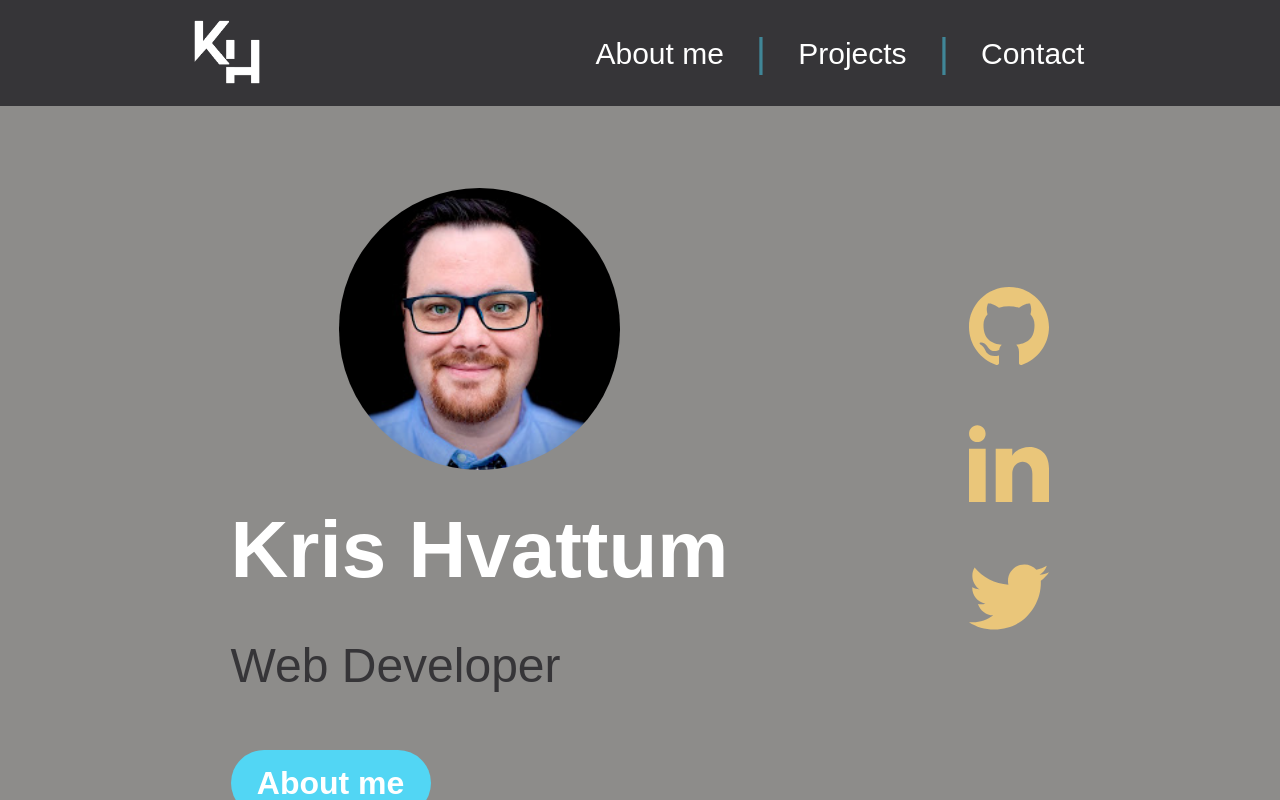
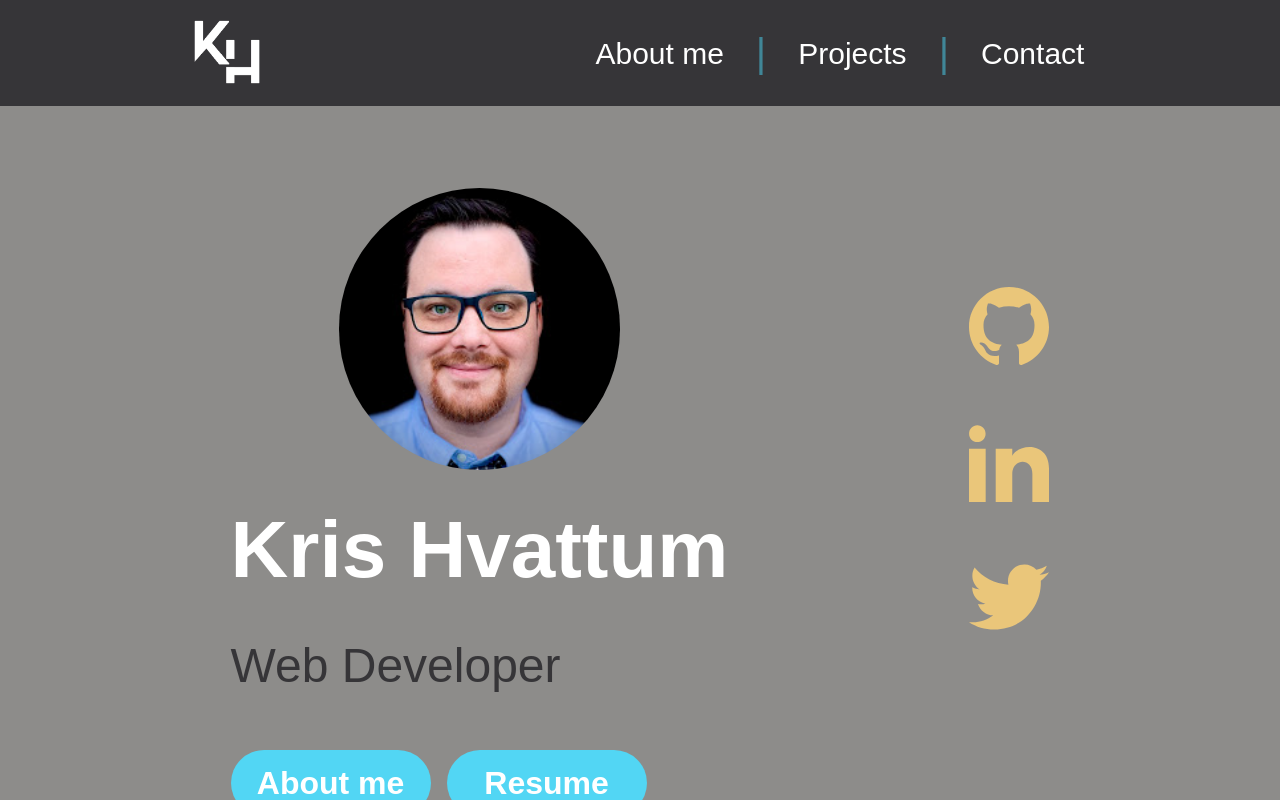
Before and after one commit to kristofer11/portfolio, a React (Create React App) app: page /#/ in a window 1280 px wide. Built offline with nearby package versions, Linux system fonts and the light colour scheme; a web font is replaced by a local one.

Commit message:
add resume page, resume button on hero, resume link in footer

```diff
--- a/package.json
+++ b/package.json
@@ -4,6 +4,9 @@
   "version": "0.1.0",
   "private": true,
   "dependencies": {
+    "@fortawesome/fontawesome-svg-core": "^6.4.0",
+    "@fortawesome/free-solid-svg-icons": "^6.4.0",
+    "@fortawesome/react-fontawesome": "^0.2.0",
     "@reduxjs/toolkit": "^1.9.1",
     "@testing-library/jest-dom": "^5.16.5",
     "@testing-library/react": "^13.4.0",
@@ -19,6 +22,7 @@
     "react-router-dom": "^6.2.1",
     "react-router-hash-link": "^2.4.3",
     "react-scripts": "5.0.1",
+    "react-scroll": "^1.8.9",
     "react-spring": "^9.4.5-beta.1",
     "react-touch-drag-slider": "^2.2.5",
     "reactstrap": "^9.0.1",
--- a/src/App.css
+++ b/src/App.css
@@ -72,6 +72,12 @@ a {
     gap: 2rem;
 }
 
+.hero-link-container {
+    display: flex;
+    gap: 1rem;
+    flex-wrap: wrap;
+}
+
 .headshot-container {
     display: flex;
     align-items: start;
@@ -102,6 +108,12 @@ a {
 .contact-item svg {
     margin-right: 1rem;
     margin-top: 8px;
+}
+
+.contact-item .fa-icon {
+    width: 34px;
+    height: 34px;
+    color: #52d6f4;
 }
 
 .navbar {
@@ -500,3 +512,14 @@ li {
         font-size: 1.75rem;
     }
 }
+
+.resume-container {
+    /* display: flex;
+    flex-direction: column; */
+    text-align: center;
+}
+
+.resume-container img {
+    margin: 1rem;
+    max-width: 100vw;
+}
--- a/src/App.js
+++ b/src/App.js
@@ -3,19 +3,20 @@ import Hero from './components/Hero';
 import AboutMe from './components/AboutMe';
 import Projects from './components/Projects';
 import Footer from './components/Footer';
-import { HashRouter } from 'react-router-dom';
+import { Route, Routes } from 'react-router-dom';
 import Technologies from './components/Technologies';
+import Header from './components/Header';
+import Home from './pages/Home';
+import Resume from './pages/Resume'
 
 function App() {
   return (
     <div className="App">
-        <HashRouter>
-            <Hero />
-            <Technologies />
-            <AboutMe />
-            <Projects />
-            <Footer />
-        </HashRouter>
+            <Routes>
+                <Route path='/' element={<Home />} />
+                <Route path='/resume' element={<Resume />} />
+            </Routes>
+        <Footer />
     </div>
   );
 }
--- a/src/components/AboutMe.js
+++ b/src/components/AboutMe.js
@@ -4,7 +4,7 @@ import { Button } from 'reactstrap';
 
 const AboutMe = () => {
     return (
-        <div className='sub-section' id='about-me' >
+        <div className='sub-section'  id='about-me'  >
             <div className='information col-xs-12'>
                 <h2>About Me</h2>
                 <h3>Hi, I'm Kris, a web developer from the Seattle area.</h3>
--- a/src/components/Footer.js
+++ b/src/components/Footer.js
@@ -1,4 +1,7 @@
-import React from 'react'
+// import { FontAwesomeIcon } from 'font-awesome'
+import { FontAwesomeIcon } from '@fortawesome/react-fontawesome';
+import { faFile, } from '@fortawesome/free-solid-svg-icons';
+
 
 const Footer = () => {
     return (
@@ -28,6 +31,12 @@ const Footer = () => {
                     <p>LinkedIn</p>
                 </div>
             </a>
+            <a className='email-link' href='/resume' target='_blank'>
+                <div className="contact-item">
+                    <FontAwesomeIcon icon={faFile} className='fa-icon' />
+                    <p>Resume</p>
+                </div>
+            </a>
         </div>
     )
 };
--- /dev/null
+++ b/src/components/Header.jsx
@@ -0,0 +1,52 @@
+import { useState } from 'react';
+import {
+    Navbar,
+    NavbarBrand,
+    Collapse,
+    NavbarToggler,
+    Nav,
+    NavItem,
+    NavLink
+} from 'reactstrap';
+import { Link } from 'react-router-dom'
+import Logo from '../app/images/logo-white-nobg.png';
+
+const Header = () => {
+    const [menuOpen, setMenuOpen] = useState(false);
+
+    return (
+        <div>
+            <Navbar dark expand='md' className='d-flex'>
+                <NavbarBrand href='/' className='col-2 ml-0'>
+                    <img className='logo' src={Logo} alt='logo' />
+                </NavbarBrand>
+                <NavbarToggler onClick={() => setMenuOpen(!menuOpen)} />
+                <Collapse isOpen={menuOpen} navbar>
+                    <Nav className='ms-md-auto' navbar>
+                        <NavItem>
+                            <NavLink
+                               className='nav-link' href='#about-me'
+                            >
+                                About me
+                            </NavLink>
+                        </NavItem>
+                        <div className='d-none d-md-block nav-divider' style={{ fontSize: '40px', marginLeft: '1.5rem', marginRight: '1.5rem' }}> |</div>
+                        <NavItem>
+                            <NavLink className='nav-link' href='#projects'>
+                                Projects
+                            </NavLink>
+                        </NavItem>
+                        <div className='d-none d-md-block nav-divider' style={{ fontSize: '40px', marginLeft: '1.5rem', marginRight: '1.5rem' }}> |</div>
+                        <NavItem>
+                            <NavLink className='nav-link' href='#contact'>
+                                Contact
+                            </NavLink>
+                        </NavItem>
+                    </Nav>
+                </Collapse>
+            </Navbar>
+        </div>
+    )
+}
+
+export default Header;
--- a/src/components/Hero.js
+++ b/src/components/Hero.js
@@ -14,12 +14,14 @@ import {
 import Logo from '../app/images/logo-white-nobg.png';
 import { HashLink } from 'react-router-hash-link';
 import headshot from '../app/images/IMG_5246.jpg';
+// import Header from '../components/Header'
 
 const Hero = () => {
     const [menuOpen, setMenuOpen] = useState(false);
     return (
         <div className='hero'>
-            <Navbar dark expand='md' className='d-flex'>
+            {/* <Header /> */}
+            {/* <Navbar dark expand='md' className='d-flex'>
                 <NavbarBrand href='/' className='col-2 ml-0'>
                     <img className='logo' src={Logo}></img>
                 </NavbarBrand>
@@ -43,9 +45,15 @@ const Hero = () => {
                                 Contact
                             </NavLink>
                         </NavItem>
+                        <div className='d-none d-md-block nav-divider' style={{ fontSize: '40px', marginLeft: '1.5rem', marginRight: '1.5rem' }}> |</div>
+                        <NavItem>
+                            <NavLink className='nav-link' href='#projects'>
+                                Resume
+                            </NavLink>
+                        </NavItem>
                     </Nav>
                 </Collapse>
-            </Navbar>
+            </Navbar> */}
             <div className='hero-area'>
 
                 <div className='hero-text'>
@@ -54,9 +62,15 @@ const Hero = () => {
                     </Col>
                     <h1 className='title'>Kris Hvattum</h1>
                     <p className='subtitle'>Web Developer</p>
-                    <HashLink id='button' to='#about-me'>
-                        <Button id='button-text'>About me</Button>
-                    </HashLink>
+                    <div className='hero-link-container'>
+                        <HashLink id='button' to='#about-me'>
+                            <Button id='button-text'>About me</Button>
+                        </HashLink>
+                        <HashLink id='button' to='/resume' target='_blank'>
+                            <Button id='button-text'>Resume</Button>
+                        </HashLink>
+                    </div>
+
                 </div>
                 <div className='socials'>
                     <div className='social'>
--- a/src/index.js
+++ b/src/index.js
@@ -7,12 +7,16 @@ import 'bootstrap-social/bootstrap-social.css';
 import 'font-awesome/css/font-awesome.css';
 import 'typeface-lobster';
 import 'typeface-open-sans';
+import { HashRouter, BrowserRouter } from 'react-router-dom';
 
 const container = document.getElementById('root');
 const root = createRoot(container);
 
 root.render(
   <React.StrictMode>
-         <App />
+    <BrowserRouter>
+        <App />
+    </BrowserRouter>
+
   </React.StrictMode>
 );
--- /dev/null
+++ b/src/pages/Home.jsx
@@ -0,0 +1,19 @@
+import Header from '../components/Header'
+import Hero from '../components/Hero'
+import Technologies from '../components/Technologies';
+import AboutMe from '../components/AboutMe';
+import Projects from '../components/Projects';
+
+const Home = () => {
+    return (
+        <div>
+            <Header />
+            <Hero />
+            <Technologies />
+            <AboutMe/>
+            <Projects />
+        </div>
+    )
+}
+
+export default Home;
--- /dev/null
+++ b/src/pages/Resume.jsx
@@ -0,0 +1,11 @@
+import ResumeImg from '../app/images/01KrisHvattumResume.png'
+
+const Resume = () => {
+  return (
+    <div className="resume-container">
+        <img src={ResumeImg} />
+    </div>
+  )
+}
+
+export default Resume
```
Also changed, not shown: src/app/images/01KrisHvattumResume.png (added), 1 other file (tests, documents, lock files or other folders).
